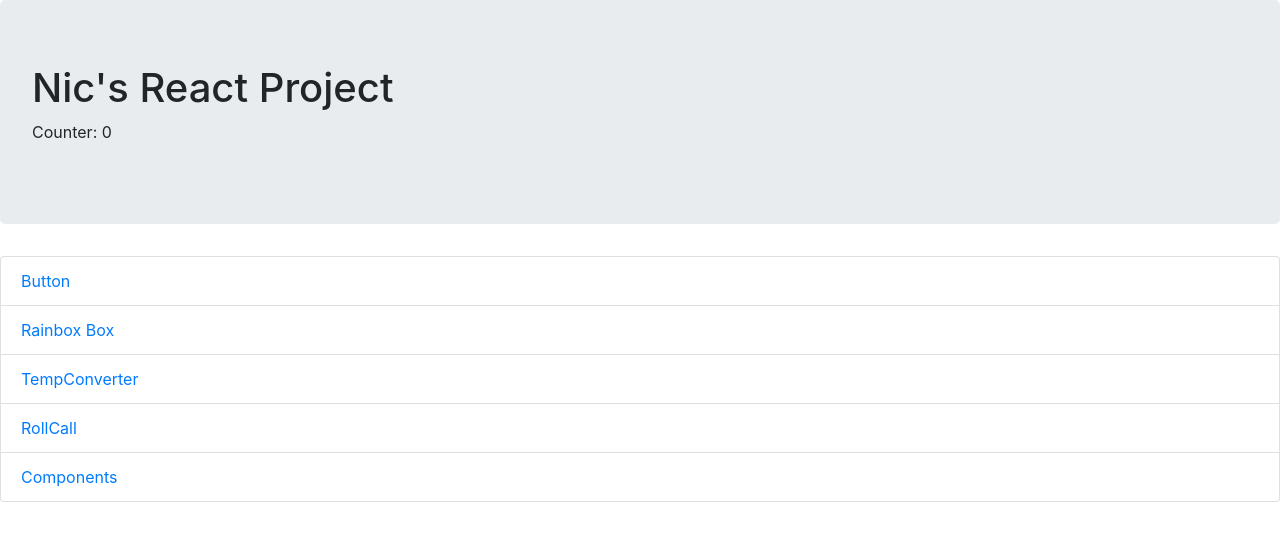
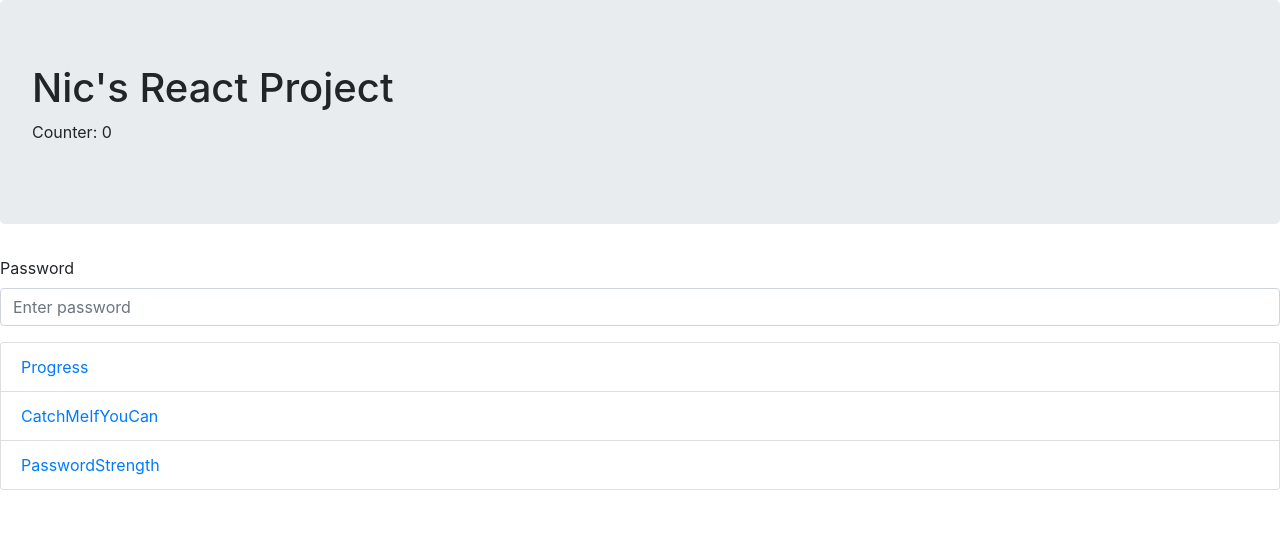
Before and after one commit to NicJr1110/react-nic-app, a React (Create React App) app: page /components/password in a window 1280 px wide. Shown: the top 540 px of the page. Built offline with nearby package versions, Linux system fonts and the light colour scheme.

Commit message:
PasswordStrength Componnet

```diff
--- a/src/App.js
+++ b/src/App.js
@@ -19,6 +19,7 @@ import Components from "./Components";
 
 import CatchMeIfYouCan from "./components/CatchMeIfYouCan";
 import Progress from "./components/Progress";
+import PasswordStrength from "./components/PasswordStrength";
 
 
 
@@ -89,6 +90,10 @@ const App = () => (         //  the function has a capital as Babbel turns this
           <CatchMeIfYouCan jump = { 150 }/>
           <Components />
         </Route>
+        <Route exact path ="/components/password">
+          <PasswordStrength />
+          <Components />
+        </Route>
 
         <Route component = { FourOhFour }>
           <Footer />
--- a/src/ComponentFooter.js
+++ b/src/ComponentFooter.js
@@ -9,6 +9,9 @@ const ComponentFooter = () => (
         <li className ="list-group-item" >
             <Link to="/components/catchmeifyoucan">CatchMeIfYouCan</Link>
         </li>
+        <li className ="list-group-item" >
+            <Link to="/components/password">PasswordStrength</Link>
+        </li>
     </ul>
 );
 
--- /dev/null
+++ b/src/components/PasswordStrength.js
@@ -0,0 +1,65 @@
+import React, { Component } from 'react';
+import Form from 'react-bootstrap/Form'
+
+
+class PasswordStrength extends Component {
+    constructor(props){
+        super(props)
+
+        this.state = {
+            value: "",
+
+        }
+
+        this.handleChange = this.handleChange.bind(this);
+    }
+
+    handleChange(e) {
+
+        this.setState({
+            value: e.currentTarget.value
+        })
+
+    }
+
+    calcColour(length) {
+        if ( length < 9 ){
+            return "red"
+        } else if(length < 16) {
+            return "orange"
+        } else {
+            return "green"
+        }
+    }
+
+    calcBackground(){
+        let length = this.state.value.length;
+
+        return length === 0 ? {} : {
+            background: this.calcColour(length),
+        }
+    }
+
+
+
+
+    render() {
+        let { value } = this.state;
+        let output = this.calcBackground();
+        return(
+
+            <Form.Group controlId="formPassword">
+                <Form.Label>Password</Form.Label>
+                <Form.Control
+                    style = { output }
+                    type="password"
+                    placeholder="Enter password"
+                    value = { value }
+                    onChange = { this.handleChange } />
+            </Form.Group>
+
+        )
+    }
+}
+
+export default PasswordStrength;
```
